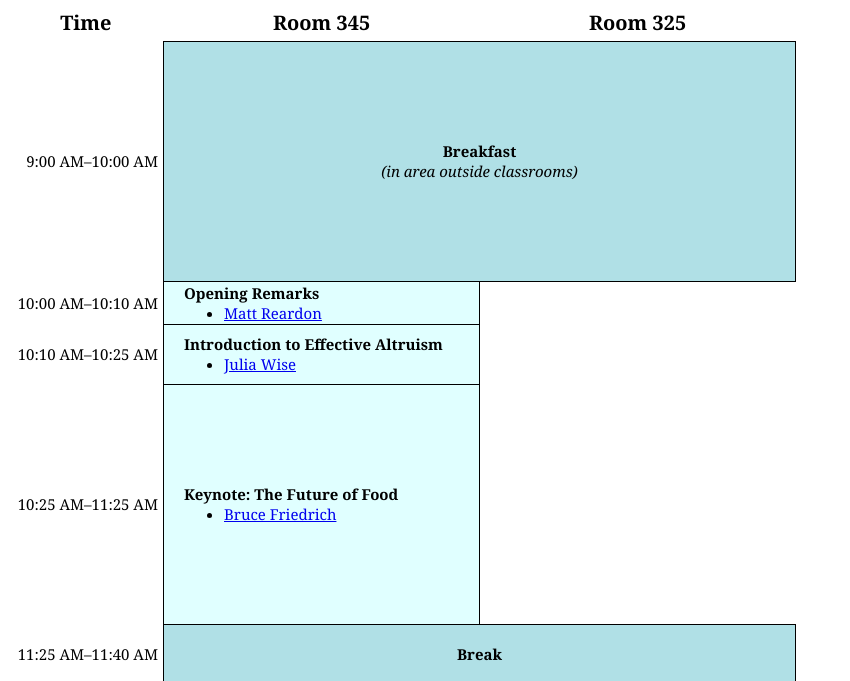
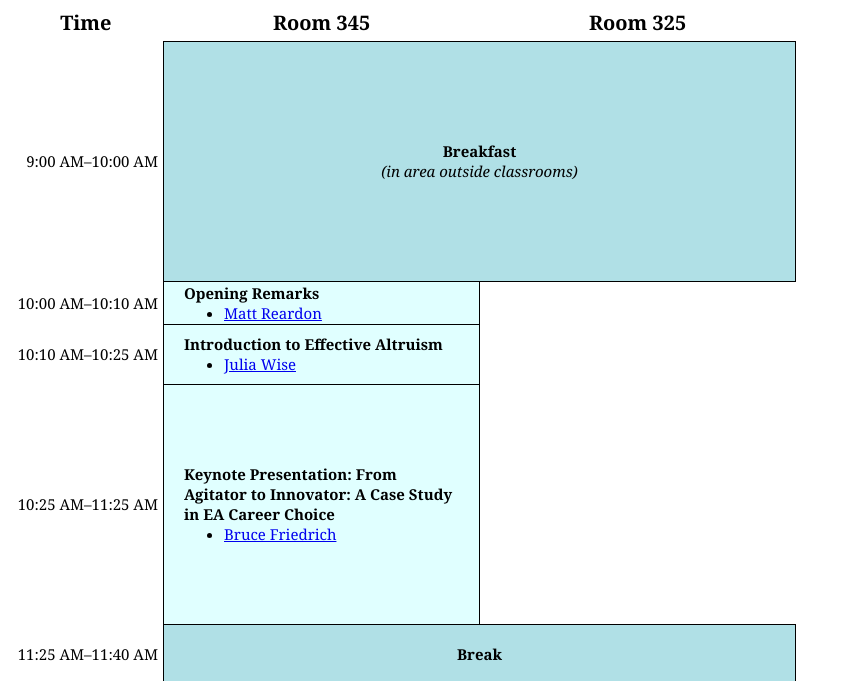
Before and after one commit to taymonbeal/eagx-boston-schedule, a plain HTML site: page index.html in a window 1280 px wide. Shown: the part 101-782 px from the top of the page, without its empty margins (0-850 px from the left). Drawn offline with Linux system fonts and the light colour scheme.

Commit message:
Update keynote title

```diff
--- a/index.html
+++ b/index.html
@@ -78,7 +78,7 @@
         <tr style="height: 240px;">
           <td>10:25 AM–11:25 AM</td>
           <td style="background-color: lightcyan;">
-            <h4>Keynote: The Future of Food</h4>
+            <h4>Keynote Presentation: From Agitator to Innovator: A Case Study in EA Career Choice</h4>
             <ul>
               <li><a href="https://eaglobal.org/speakers/bruce-friedrich/">Bruce Friedrich</a></li>
             </ul>
```
